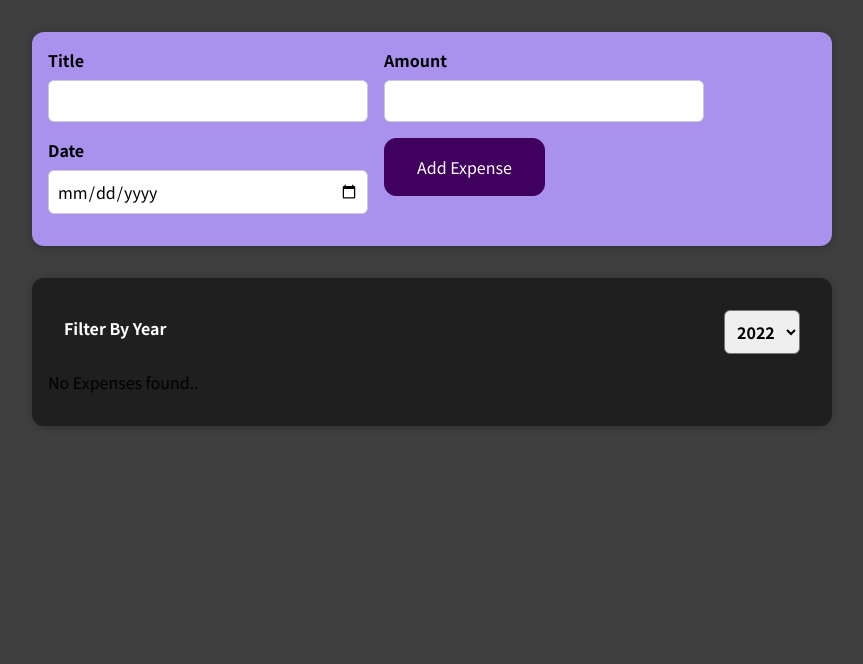
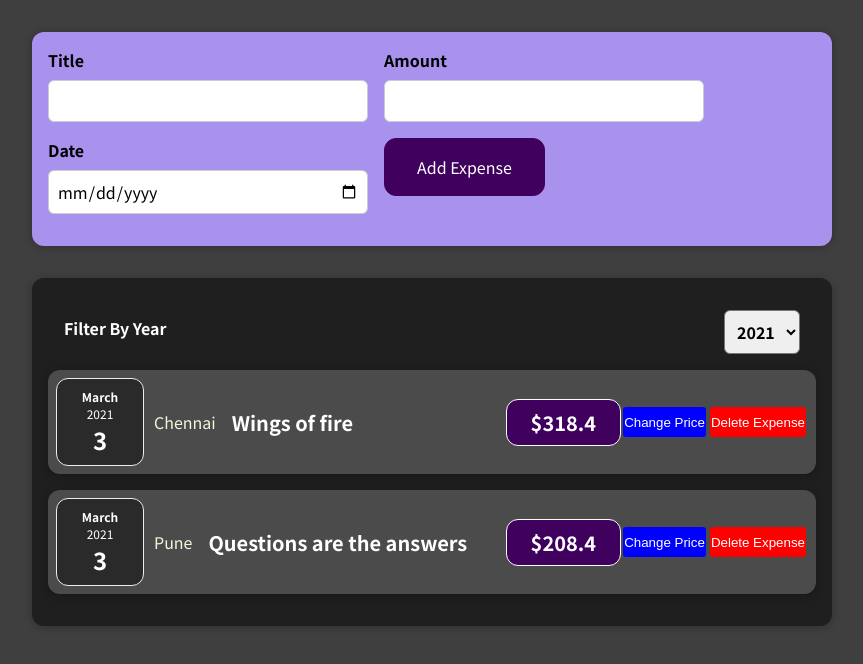
Before and after one commit to fhhdjfhedjdkjd123/reactJs, a React (Create React App) app: page / in a window 1280 px wide. Shown: the top 664 px of the page, without its empty margins (208-1071 px from the left). Built offline with nearby package versions, Linux system fonts and the light colour scheme; the HTML template or start-up script is replaced by a standard one.

Commit message:
conditional Rendering

```diff
--- a/src/App.js
+++ b/src/App.js
@@ -1,7 +1,9 @@
-import ExpenseItem from "./components/Expenses/ExpenseItem";
+// import ExpenseItem from "./components/Expenses/ExpenseItem";
 import NewExpense from "./components/NewExpense/NewExpense.js";
 import React,{useState} from 'react';
+import './index.css';
 import ExpenseFilter from "./components/Expenses/ExpenseFilter";
+import ExpensesList from './components/Expenses/ExpensesList.js';
 
 const DUMMY_EXPENSES=[
   {
@@ -13,14 +15,14 @@ const DUMMY_EXPENSES=[
   } ,
   {
     id:2,
-    date: new Date(Date.UTC(2021,2,3,0,0,0)),
+    date: new Date(Date.UTC(2022,2,3,0,0,0)),
     title:"Rich dad poor dad",
     locaOfExpenditure: "Hyderabad",
     price:254.2
   },
   {
     id:3,
-    date: new Date(Date.UTC(2021,2,3,0,0,0)),
+    date: new Date(Date.UTC(2020,2,3,0,0,0)),
     title:"Ikeguy",
     locaOfExpenditure: "Banglore",
     price:299.6
@@ -37,36 +39,41 @@ const DUMMY_EXPENSES=[
 
 const App=()=>{
   const [expenses,setExpenses]=useState(DUMMY_EXPENSES);
-  const onsaveExpenseHandler =(expense)=>{
+  const onAddExpenseHandler =(expense)=>{
     setExpenses(prevExpense=>{
+      // console.log(prevExpense);
+      // console.log(expense);
       return [expense,...prevExpense];
+
     });
   }
-  const [filteredYear, setFilteredYear] = useState('2022');
+  const [filteredYear, setFilteredYear] = useState('2021');
   const filterChangeHandler=(selectedYear)=>{
     setFilteredYear(selectedYear);
   }
   const filteredExpenses = expenses.filter((expense)=>{
     return expense.date.toLocaleString("en-US",{year: "numeric"}) === filteredYear;
   })
-  let expensesContent = <p>No Expenses found..</p>
-  if(filteredExpenses.length>0){
-    expensesContent = filteredExpenses.map((expense)=>(
-      <ExpenseItem
-      date={expense.date}
-      title={expense.title}
-      location={expense.locaOfExpenditure}
-      price={expense.price}
-      key={expense.id}
-     ></ExpenseItem>
-    ))
-    }
+
+  // let expensesContent = <p className="errorMsg">No Expenses found..</p>
+  // if(filteredExpenses.length > 0){
+  //   expensesContent = filteredExpenses.map((expense)=>(
+  //     <ExpenseItem
+  //     date={expense.date}
+  //     title={expense.title}
+  //     location={expense.locaOfExpenditure}
+  //     price={expense.price}
+  //     key={expense.id}
+  //    ></ExpenseItem>
+  //   ))
+  //   }
   return(
     <div>
-      <NewExpense onSaveNewExpense={onsaveExpenseHandler}></NewExpense>
+      <NewExpense onAddNewExpense={onAddExpenseHandler}></NewExpense>
       <div className="expenses">
       <ExpenseFilter selected={filteredYear} onChangeFilter={filterChangeHandler}></ExpenseFilter>
-      {expensesContent}
+      <ExpensesList items={filteredExpenses}></ExpensesList>
+      {filteredExpenses.length === 1 && <p className="remainderMsg">Only single Expense here. Please add more....</p>}
     </div>
     </div>
   );
--- a/src/components/Expenses/ExpenseItem.js
+++ b/src/components/Expenses/ExpenseItem.js
@@ -20,7 +20,7 @@ const ExpenseItem=(props)=>{
   //   setFilteredYear(selectedYear);
   // }
   return (
-  <div>
+  <li>
     <div className='expense-item'>
       {/* <p>{props.date.toISOString()}</p> */}
       {/* <div>
@@ -38,7 +38,7 @@ const ExpenseItem=(props)=>{
       <button className='changePriceBtn' onClick={changePrice}>Change Price</button>
       <button className='deleteButton' onClick={deleteButton}>Delete Expense</button>
     </div>
-  </div>
+  </li>
   );
 }
 export default ExpenseItem;
--- /dev/null
+++ b/src/components/Expenses/ExpensesList.css
@@ -0,0 +1,9 @@
+.expenses-list {
+    list-style: none;
+    padding: 0;
+  }
+
+  .expenses-list__fallback {
+    color: red;
+    text-align: center;
+  }
--- /dev/null
+++ b/src/components/Expenses/ExpensesList.js
@@ -0,0 +1,23 @@
+import React from 'react';
+import ExpenseItem from './ExpenseItem.js';
+import './ExpensesList.css';
+const ExpensesList =(props)=>{
+    if(props.items.length === 0){
+        return <h2 className='expenses-list__fallback'>No Expenses found!!!</h2>
+    }
+    return(
+        <ul className='expenses-list'>
+        {props.items.map((expense)=>(
+            <ExpenseItem
+            date={expense.date}
+            title={expense.title}
+            location={expense.locaOfExpenditure}
+            price={expense.price}
+            key={expense.id}
+            ></ExpenseItem>
+            ))
+        }
+        </ul>
+    )
+}
+export default ExpensesList;
--- a/src/components/NewExpense/ExpenseForm.js
+++ b/src/components/NewExpense/ExpenseForm.js
@@ -37,7 +37,7 @@ const ExpenseForm=(props)=>{
             date:new Date(enteredDate)
         };
         props.onSaveExpenseData(expenses);
-        //console.log(expenses);
+        console.log(expenses);
         setEnteredTitle("");
         setEnteredAmount("");
         setEnteredDate("");
--- a/src/components/NewExpense/NewExpense.js
+++ b/src/components/NewExpense/NewExpense.js
@@ -6,7 +6,7 @@ const NewExpense=(props)=>{
             ...enteredExpensedata,
             id: Math.random().toString()
         };
-        props.onSaveNewExpense(expenseData);
+        props.onAddNewExpense(expenseData);
         //console.log(expenseData);
     }
     return <div className="new-expense">
--- a/src/index.css
+++ b/src/index.css
@@ -12,3 +12,6 @@ body {
   margin: 0;
   background-color: #3f3f3f;
 }
+.remainderMsg{
+  color:wheat;
+}
```
